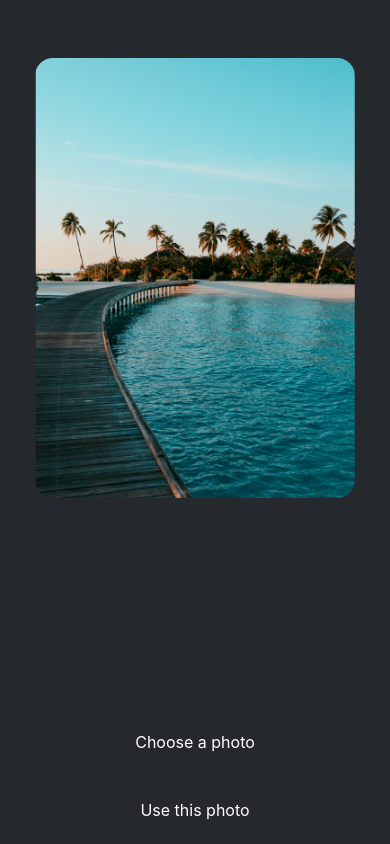
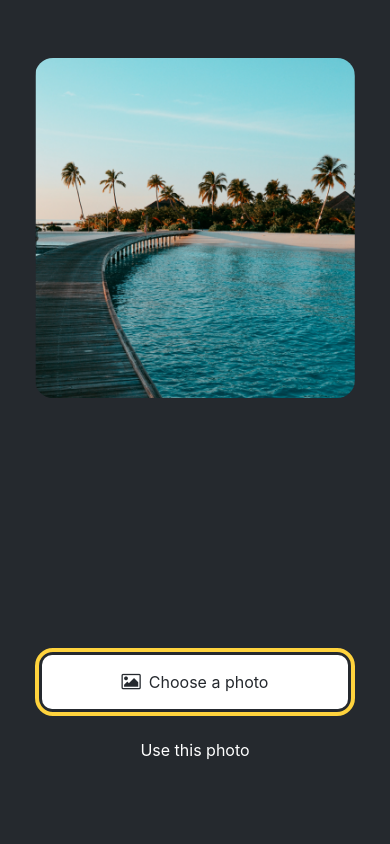
Before and after one commit to PedroMakengo/aora-mobile, a React Native app: screen / in a window 390 px wide. Built offline with nearby package versions, Linux system fonts and the light colour scheme.

Commit message:
Adicionado mais elementos a minha estrutura

```diff
--- a/App.js
+++ b/App.js
@@ -1,20 +1,46 @@
 import { StatusBar } from 'expo-status-bar'
-import { StyleSheet, View } from 'react-native'
+import { StyleSheet, View, Text } from 'react-native'
 import ImageViewer from './components/ImageViewer'
 import Button from './components/Button'
 
+import * as ImagePicker from 'expo-image-picker'
+import { useState } from 'react'
+
 export default function App() {
+  const [selectedImage, setSelectedImage] = useState(null)
   const PlaceholderImage = require('./assets/images/background-image.png')
+
+  const pickImageAsync = async () => {
+    let result = await ImagePicker.launchImageLibraryAsync({
+      allowsEditing: true,
+      quality: 1,
+    })
+
+    if (!result.canceled) {
+      console.log(result)
+      setSelectedImage(result.assets[0].ui)
+    } else {
+      alert('You did not select any image')
+    }
+  }
 
   return (
     <View style={styles.container}>
       <View style={styles.imageContainer}>
-        <ImageViewer placeholderImageSource={PlaceholderImage} />
+        <ImageViewer
+          placeholderImageSource={PlaceholderImage}
+          selectedImage={selectedImage}
+        />
       </View>
       <View style={styles.footerContainer}>
-        <Button label="Choose a photo" />
+        <Button
+          theme="primary"
+          label="Choose a photo"
+          onPress={pickImageAsync}
+        />
         <Button label="Use this photo" />
       </View>
+
       <StatusBar style="auto" />
     </View>
   )
@@ -31,5 +57,8 @@
     flex: 1,
     paddingTop: 58,
   },
-  footerContainer: {},
+  footerContainer: {
+    flex: 1 / 3,
+    alignItems: 'center',
+  },
 })
--- a/components/Button/index.js
+++ b/components/Button/index.js
@@ -1,6 +1,33 @@
 import { StyleSheet, View, Pressable, Text } from 'react-native'
+import FontAwesome from '@expo/vector-icons/FontAwesome'
 
-export default function Button({ label }) {
+export default function Button({ label, theme, onPress }) {
+  if (theme === 'primary') {
+    return (
+      <View
+        style={[
+          styles.buttonContainer,
+          { borderWidth: 4, borderColor: '#ffd33d', borderRadius: 18 },
+        ]}
+      >
+        <Pressable
+          style={[styles.button, { backgroundColor: '#fff' }]}
+          onPress={onPress}
+        >
+          <FontAwesome
+            name="picture-o"
+            size={18}
+            color="#25292e"
+            style={styles.buttonIcon}
+          />
+          <Text style={[styles.buttonLabel, { color: '#25292e' }]}>
+            {label}
+          </Text>
+        </Pressable>
+      </View>
+    )
+  }
+
   return (
     <View style={styles.buttonContainer}>
       <Pressable
@@ -15,7 +42,7 @@
 
 const styles = StyleSheet.create({
   buttonContainer: {
-    width: 320,
+    width: 320, // 320
     height: 68,
     marginHorizontal: 20,
     alignItems: 'center',
--- a/components/ImageViewer/index.js
+++ b/components/ImageViewer/index.js
@@ -1,13 +1,17 @@
 import { StyleSheet, Image } from 'react-native'
 
-export default function ImageViewer({ placeholderImageSource }) {
-  return <Image source={placeholderImageSource} style={styles.image} />
+export default function ImageViewer({ placeholderImageSource, selectedImage }) {
+  const imageSource = selectedImage
+    ? { uri: selectedImage }
+    : placeholderImageSource
+
+  return <Image source={imageSource} style={styles.image} />
 }
 
 const styles = StyleSheet.create({
   image: {
-    width: 320,
-    height: 440,
+    width: 320, // 320
+    height: 340, // 440
     borderRadius: 18,
   },
 })
--- a/package.json
+++ b/package.json
@@ -15,7 +15,9 @@
     "react-native": "0.74.1",
     "react-dom": "18.2.0",
     "react-native-web": "~0.19.10",
-    "@expo/metro-runtime": "~3.2.1"
+    "@expo/metro-runtime": "~3.2.1",
+    "@expo/vector-icons": "^14.0.0",
+    "expo-image-picker": "~15.0.4"
   },
   "devDependencies": {
     "@babel/core": "^7.20.0"
```
Also changed, not shown: 1 other file (tests, documents, lock files or other folders).
